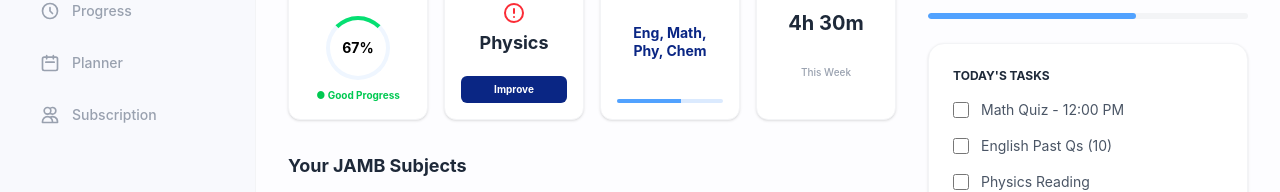
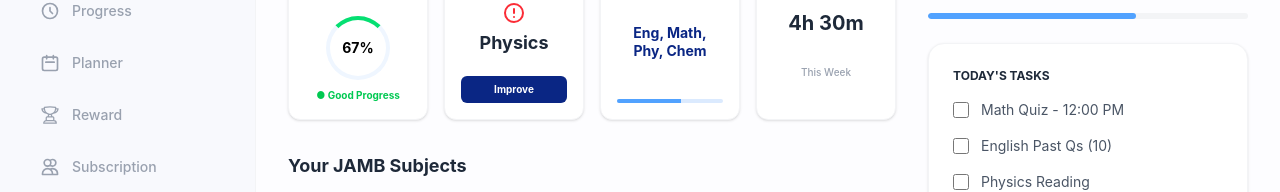
Before and after one commit to EmmanuelOzoemena/PathIQ, a React (Vite) app: page / in a window 1280 px wide. Shown: the part 327-519 px from the top of the page. Built offline with nearby package versions, Linux system fonts and the light colour scheme.

Commit message:
fix: update Trophy icon import to hi2 to resolve console errors

```diff
--- a/src/components/dashboard/Sidebar.jsx
+++ b/src/components/dashboard/Sidebar.jsx
@@ -11,6 +11,7 @@ import {
   HiOutlineUsers,
   HiOutlineLogout,
 } from "react-icons/hi";
+import { HiOutlineTrophy } from 'react-icons/hi2';
 
 const Sidebar = () => {
   const menuItems = [
@@ -24,7 +25,7 @@ const Sidebar = () => {
     { name: "Assessment", icon: <HiOutlineChartBar />, path: "/unavailable" },
     { name: "Progress", icon: <HiOutlineClock />, path: "/unavailable" },
     { name: "Planner", icon: <HiOutlineCalendar />, path: "/unavailable" },
-    // { name: "Reward", icon: <HiOutlineTrophy />, path: "/reward" },
+    { name: "Reward", icon: <HiOutlineTrophy />, path: "/unavailable" },
     { name: "Subscription", icon: <HiOutlineUsers />, path: "/unavailable" },
   ];
 
```
